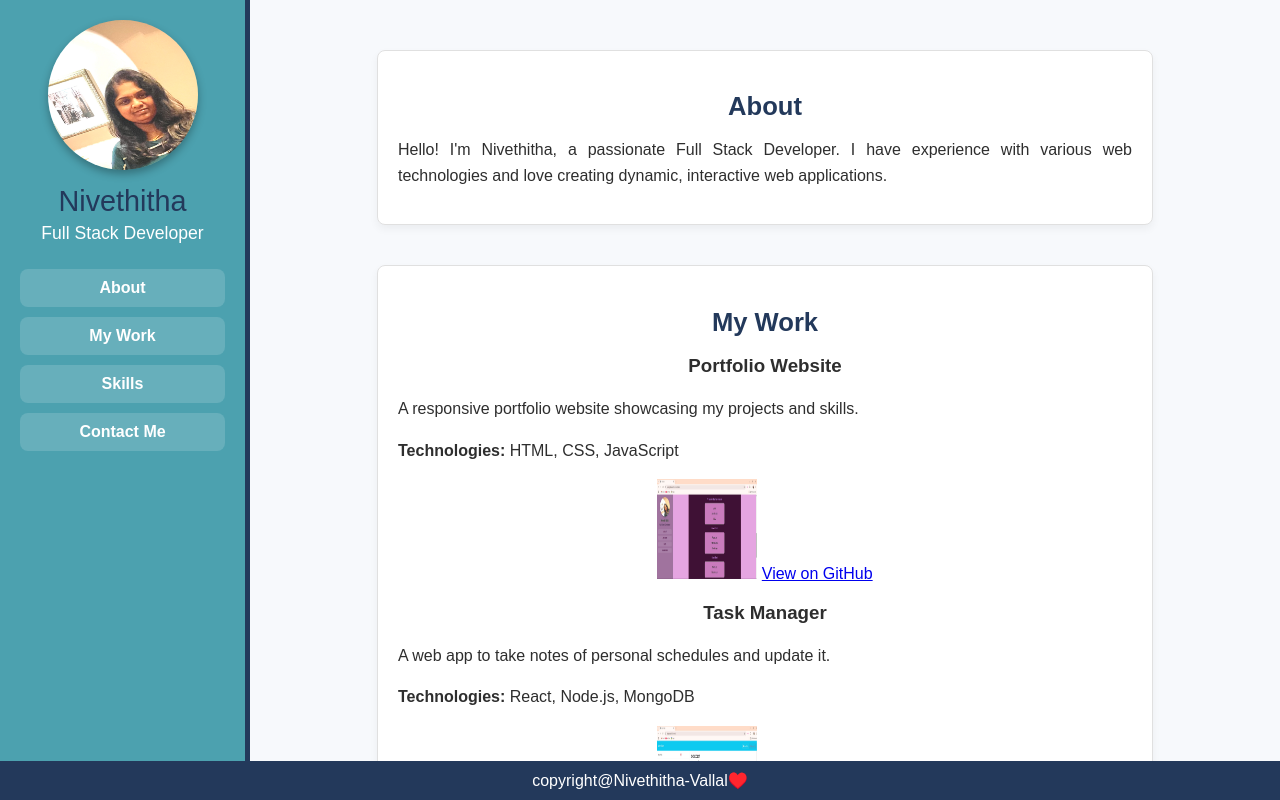
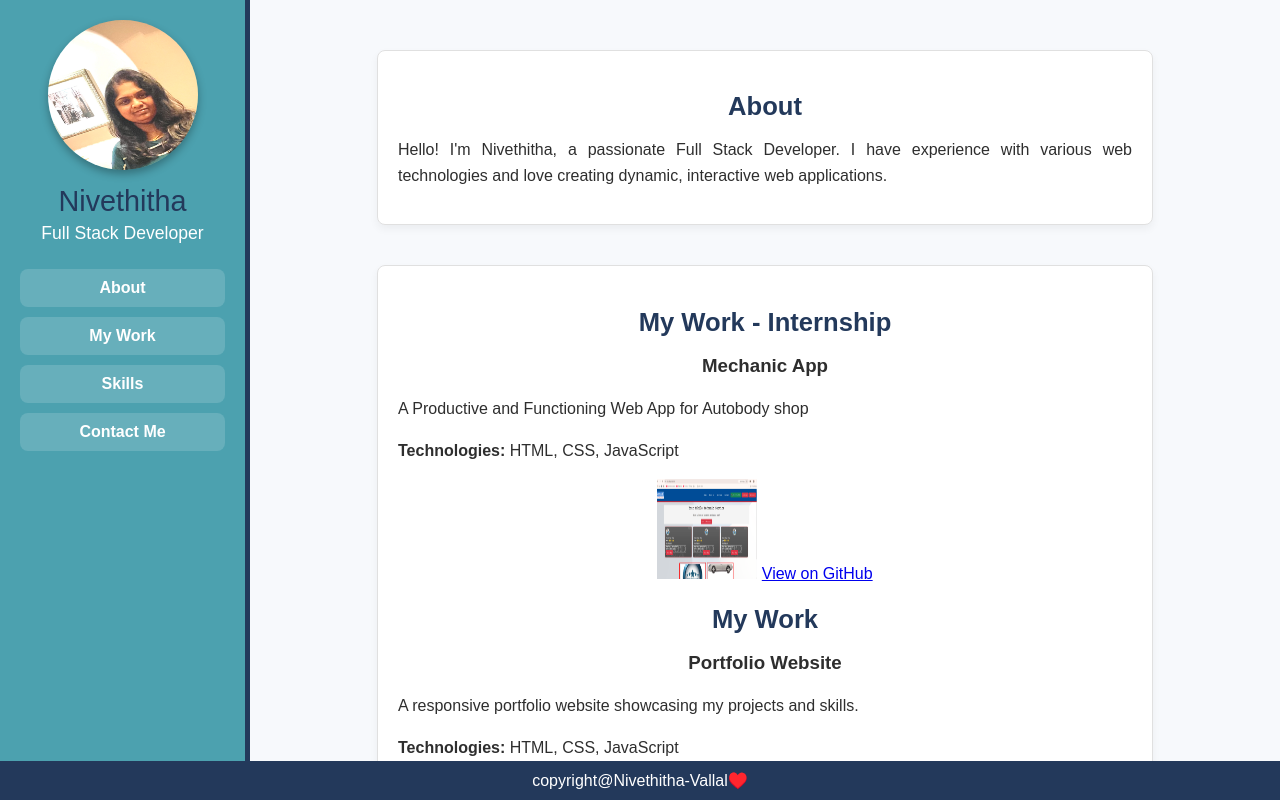
Before and after one commit to nivird/Portfolio, a plain HTML site: page index.html in a window 1280 px wide. Drawn offline with Linux system fonts and the light colour scheme.

Commit message:
internship details added

```diff
--- a/index.html
+++ b/index.html
@@ -30,6 +30,14 @@
             </section>
 
             <section id="mywork">
+                <h2>My Work - Internship</h2>
+                <div class="project">
+                    <h3>Mechanic App</h3>
+                    <p>A Productive and Functioning Web App for Autobody shop</p>
+                    <p><strong>Technologies:</strong> HTML, CSS, JavaScript</p>
+                    <img src="./assets/images/Screenshot 2025-09-06 074948.png" alt="Autobody Screenshot" class="project-image1">
+                    <a href="https://nivird.github.io/Mech-React/" target="_blank">View on GitHub</a>
+                </div>
                 <h2>My Work</h2>
                 <div class="project">
                     <h3>Portfolio Website</h3>
```
Also changed, not shown: assets/images/Screenshot 2025-09-06 074948.png (added).
